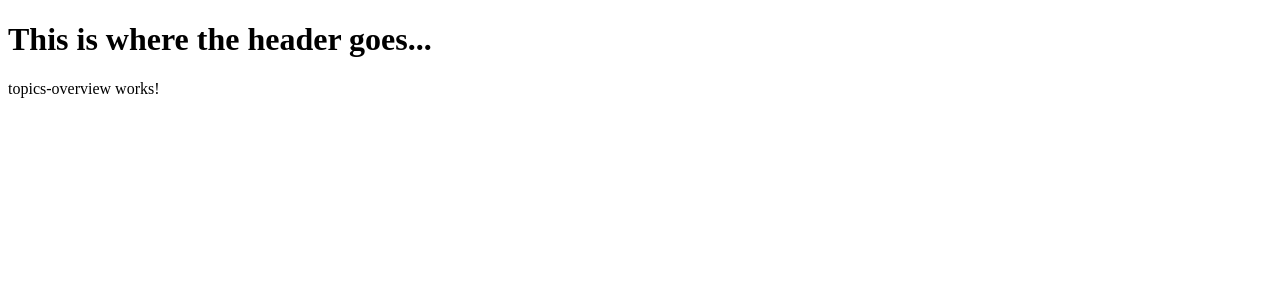
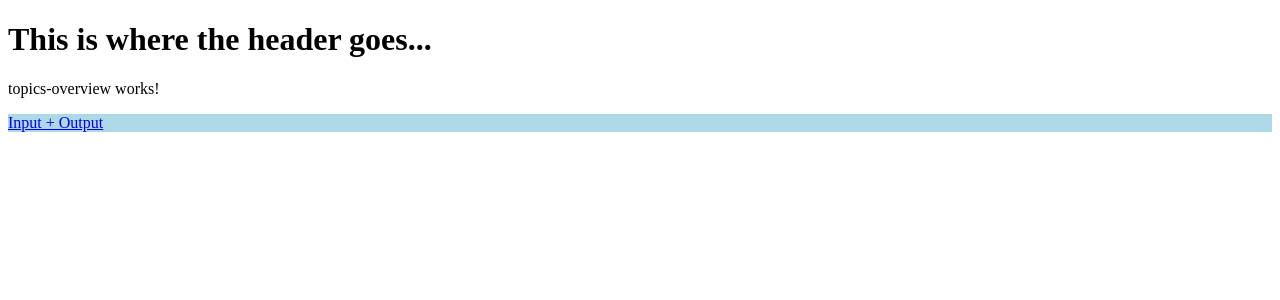
Before and after one commit to Aeddi13/AngularLearnspace, an Angular app: page /topics in a window 1280 px wide. Shown: the top 300 px of the page. Built offline with nearby package versions, Linux system fonts and the light colour scheme.

Commit message:
feat: added input output component

```diff
--- a/src/app/app-routing.module.ts
+++ b/src/app/app-routing.module.ts
@@ -1,11 +1,13 @@
 import { NgModule } from '@angular/core';
 import { Routes, RouterModule } from '@angular/router';
+import { InputOutputComponent } from './input-output/input-output.component';
 import { TopicsOverviewComponent } from './topics-overview/topics-overview.component';
 
 
 const routes: Routes = [
   {path: "topics", component: TopicsOverviewComponent},
   {path: "", redirectTo: "topics", pathMatch: "full"},
+  {path: "inputoutput", component: InputOutputComponent},
 ];
 
 @NgModule({
--- a/src/app/app.module.ts
+++ b/src/app/app.module.ts
@@ -4,11 +4,13 @@ import { NgModule } from '@angular/core';
 import { AppRoutingModule } from './app-routing.module';
 import { AppComponent } from './app.component';
 import { TopicsOverviewComponent } from './topics-overview/topics-overview.component';
+import { InputOutputComponent } from './input-output/input-output.component';
 
 @NgModule({
   declarations: [
     AppComponent,
-    TopicsOverviewComponent
+    TopicsOverviewComponent,
+    InputOutputComponent
   ],
   imports: [
     BrowserModule,
--- /dev/null
+++ b/src/app/input-output/input-output.component.html
@@ -0,0 +1 @@
+<p>input-output works!</p>
--- /dev/null
+++ b/src/app/input-output/input-output.component.ts
@@ -0,0 +1,14 @@
+import { Component, OnInit } from '@angular/core';
+
+@Component({
+  templateUrl: './input-output.component.html',
+  styleUrls: ['./input-output.component.scss']
+})
+export class InputOutputComponent implements OnInit {
+
+  constructor() { }
+
+  ngOnInit() {
+  }
+
+}
--- a/src/app/topics-overview/topics-overview.component.html
+++ b/src/app/topics-overview/topics-overview.component.html
@@ -1 +1,6 @@
 <p>topics-overview works!</p>
+<div>
+    <div class="topic" *ngFor="let topic of Topics">
+        <a [routerLink]="topic.routePath" routerLinkActive="active">{{topic.name}}</a>
+    </div>
+</div>
--- a/src/app/topics-overview/topics-overview.component.scss
+++ b/src/app/topics-overview/topics-overview.component.scss
@@ -0,0 +1,3 @@
+.topic {
+    background-color: lightblue;
+}
--- a/src/app/topics-overview/topics-overview.component.ts
+++ b/src/app/topics-overview/topics-overview.component.ts
@@ -10,5 +10,14 @@ export class TopicsOverviewComponent implements OnInit {
 
   ngOnInit() {
   }
+  Topics: Topic[] = [{
+    name: "Input + Output",
+    routePath: "/inputoutput"
+  }];
 
 }
+
+interface Topic {
+  name: string;
+  routePath: string;
+}
```
Also changed, not shown: src/app/input-output/input-output.component.scss (added), 1 other file (tests, documents, lock files or other folders).
